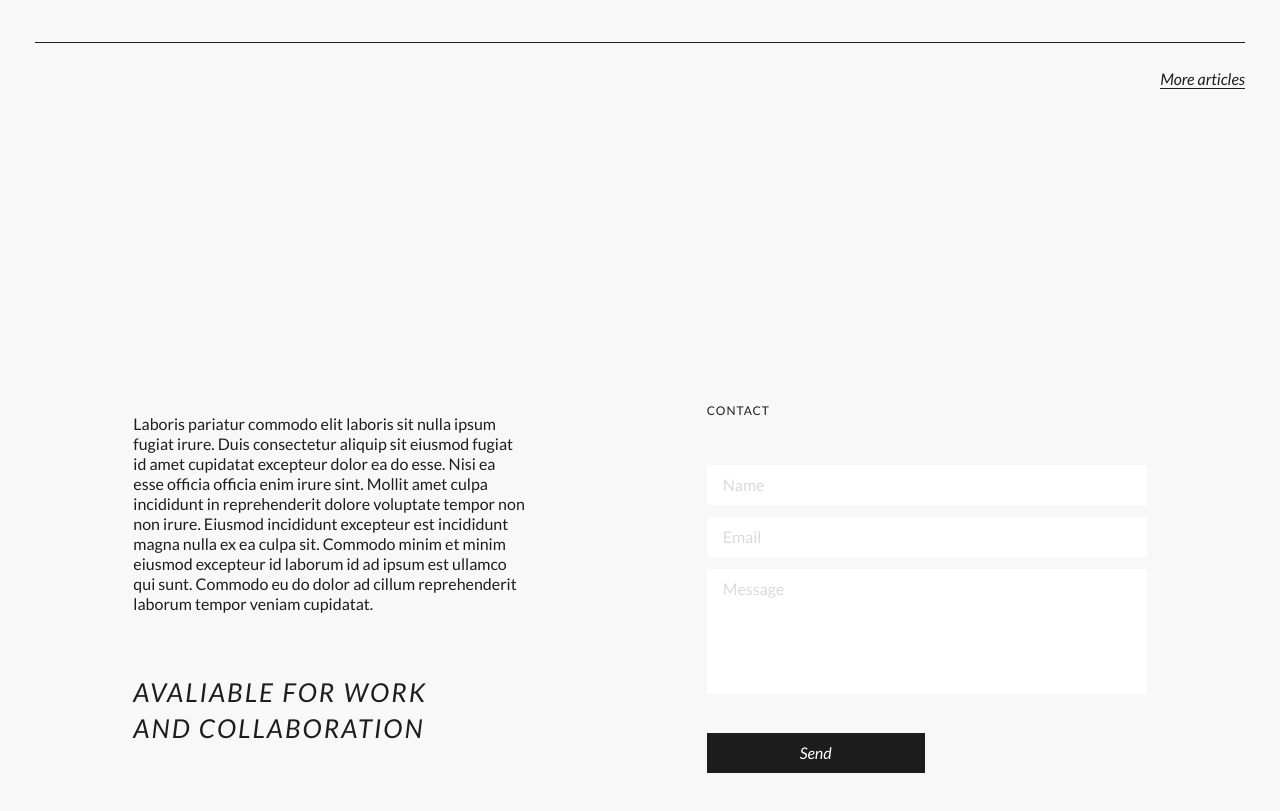
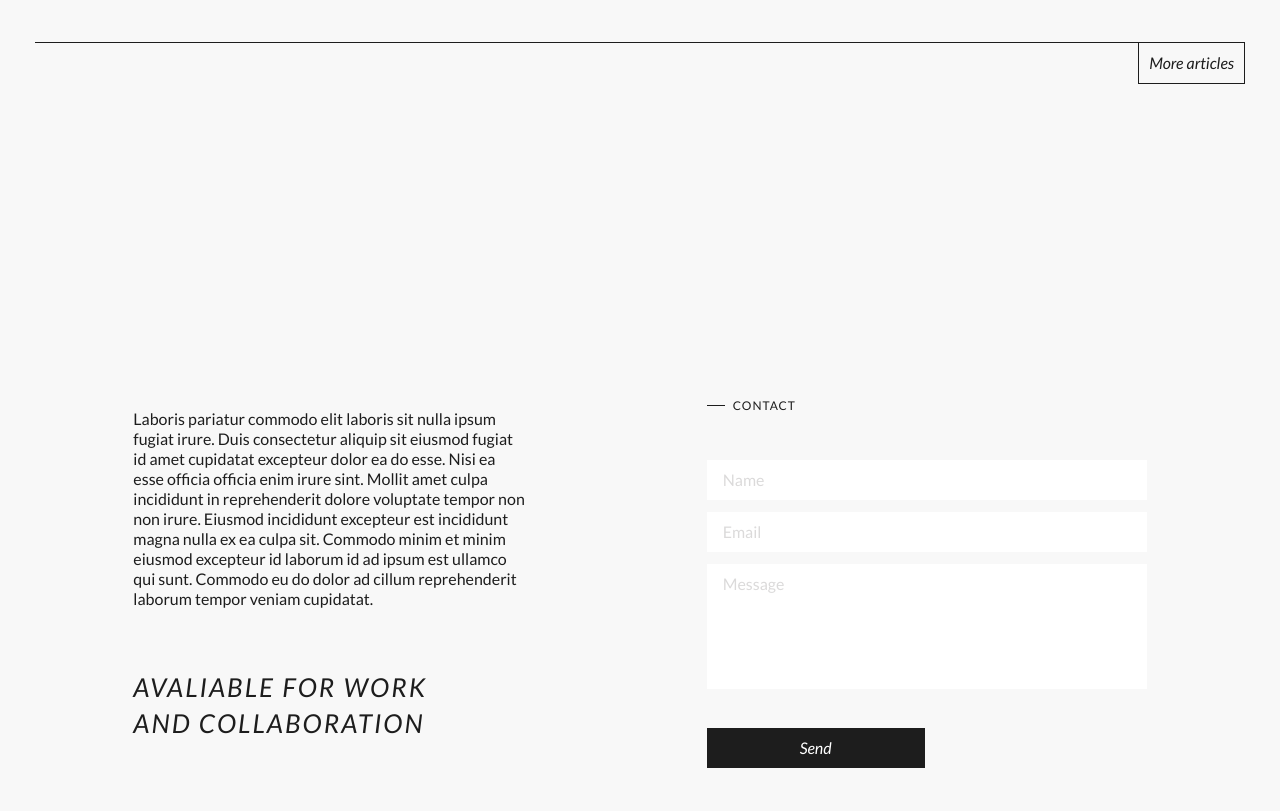
Before and after one commit to nataliiafrank/portfolio2020, a website built with Parcel: page index.html in a window 1280 px wide. Shown: the part 5037-5848 px from the top of the page. Built offline with nearby package versions, Linux system fonts and the light colour scheme.

Commit message:
small style edits

```diff
--- a/index.html
+++ b/index.html
@@ -345,7 +345,7 @@
 					</div>
 
 					<div class="banner-form__right">
-						<p class="banner-form__heading u-section-heading desktop">Contact</p>
+						<p class="banner-form__heading u-section-heading desktop"><span>Contact</span></p>
 						<form class="banner-form__form">
 							<input class="banner-form__form__name banner-form__form__input" type="text" placeholder="Name">
 							<input class="banner-form__form__email banner-form__form__input" type="email" placeholder="Email">
--- a/sass/components/_blog-list.scss
+++ b/sass/components/_blog-list.scss
@@ -112,7 +112,16 @@
 
 	// .blog-list__link-container
 	@include element('link-container') {
-		margin-top: 26px;
 		text-align: right;
+
+		.link {
+			padding: 10px;
+			border: 1px solid $c-cod-gray;
+			border-top: 0;
+
+			&:after {
+				display: none;
+			}
+		}
 	}
 }
--- a/sass/layout/_navigation.scss
+++ b/sass/layout/_navigation.scss
@@ -24,10 +24,8 @@
 				height: 1px;
 				opacity: 0;
 				background-color: $c-cod-gray;
-				-webkit-transform: translate(-50%);
 				transform: translate(-50%);
-				-webkit-transition: all $transition ease-in-out;
-				transition: all $transition ease-in-out;
+				transition: all ($transition/1.2) ease-in-out;
 			}
 		}
 
```
